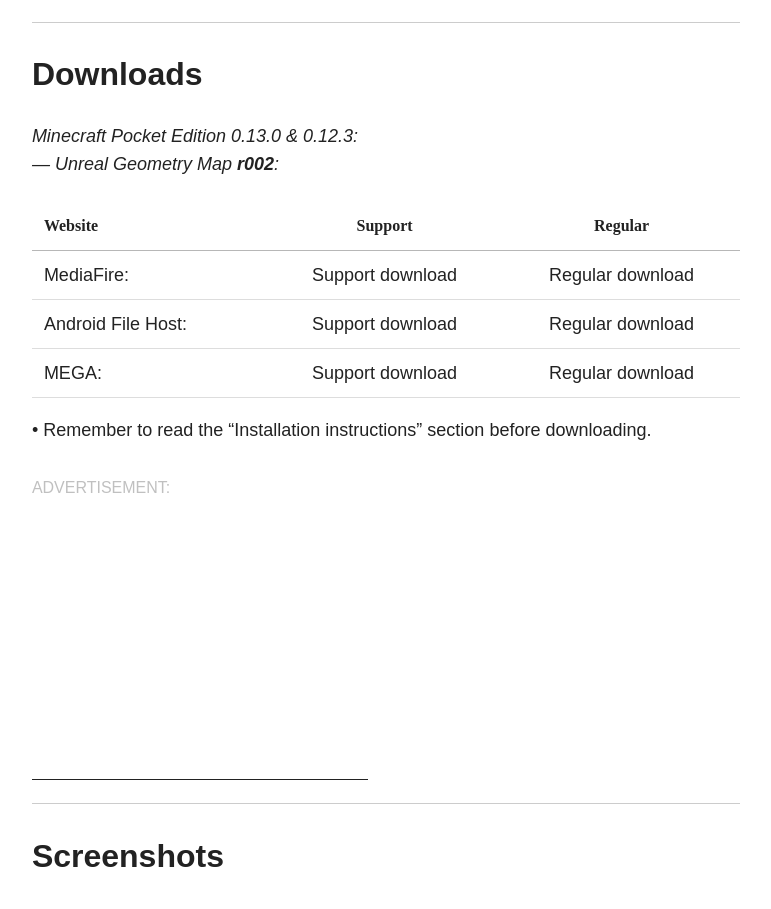
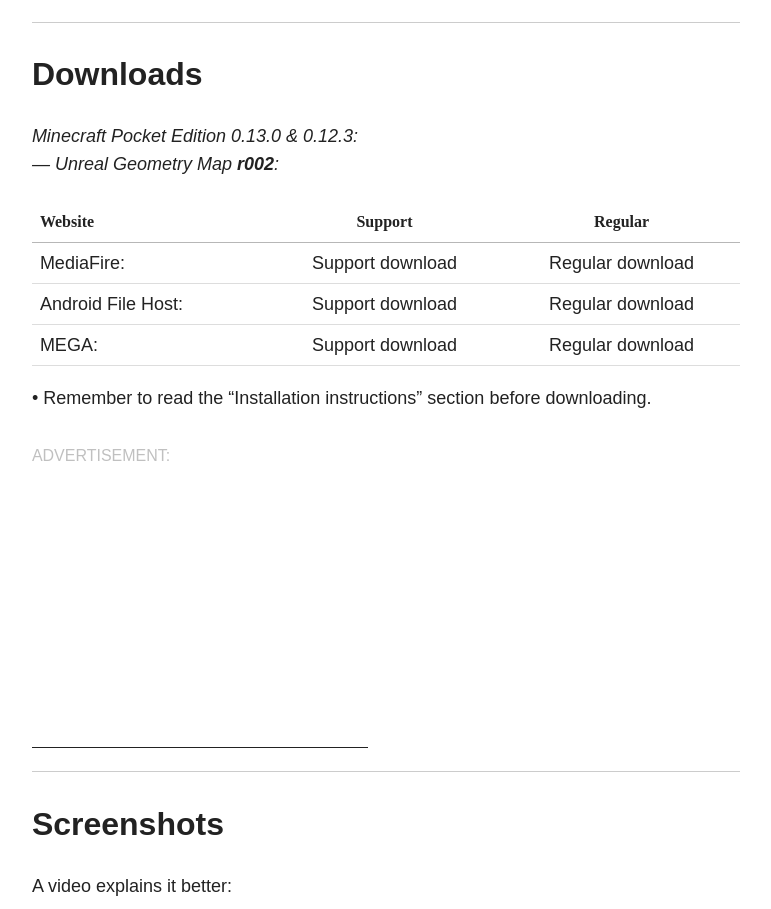
Before and after one commit to Desno365/Desno365.github.io, a Jekyll site: the page built from minecraft/unreal-map/index.md, in a window 1280 px wide. Shown: the part 1754-2663 px from the top of the page, without its empty margins (254-1025 px from the left). Built offline with Jekyll 4.4.1, drawn with Linux system fonts in a browser that asks for light colours; nearby versions of some CDN libraries; comment, search, counter and statistics services are not loaded.

Commit message:
Decreased margins of tables (they were too big in my opinion)

```diff
--- a/_sass/_page.scss
+++ b/_sass/_page.scss
@@ -277,8 +277,8 @@
 
 .table {
 	border-collapse: collapse;
-	margin: ((0px + $doc-line-height) / 2) 0;
-	margin: ((0rem + ($doc-line-height / $doc-font-size)) / 2) 0;
+	margin: ((0px + $doc-line-height) / 3) 0;
+	margin: ((0rem + ($doc-line-height / $doc-font-size)) / 3) 0;
 	width: 100%;
 	tbody {
 		tr:hover > td, tr:hover > th {
@@ -291,8 +291,8 @@
 		}
 	}
 	th {
-		padding: (0px + $doc-line-height) / 2;
-		padding: (0rem + ($doc-line-height / $doc-font-size)) / 2;
+		padding: (0px + $doc-line-height) / 3;
+		padding: (0rem + ($doc-line-height / $doc-font-size)) / 3;
 		font-family: $alt-font;
 		font-weight: bold;
 		text-align: left;
@@ -301,8 +301,8 @@
 	}
 	td {
 		border-bottom: 1px solid $border-color;
-		padding: (0px + $doc-line-height) / 2;
-		padding: (0rem + ($doc-line-height / $doc-font-size)) / 2;
+		padding: (0px + $doc-line-height) / 3;
+		padding: (0rem + ($doc-line-height / $doc-font-size)) / 3;
 		@include font-size(18);
 	}
 	tr, td, th {
```
